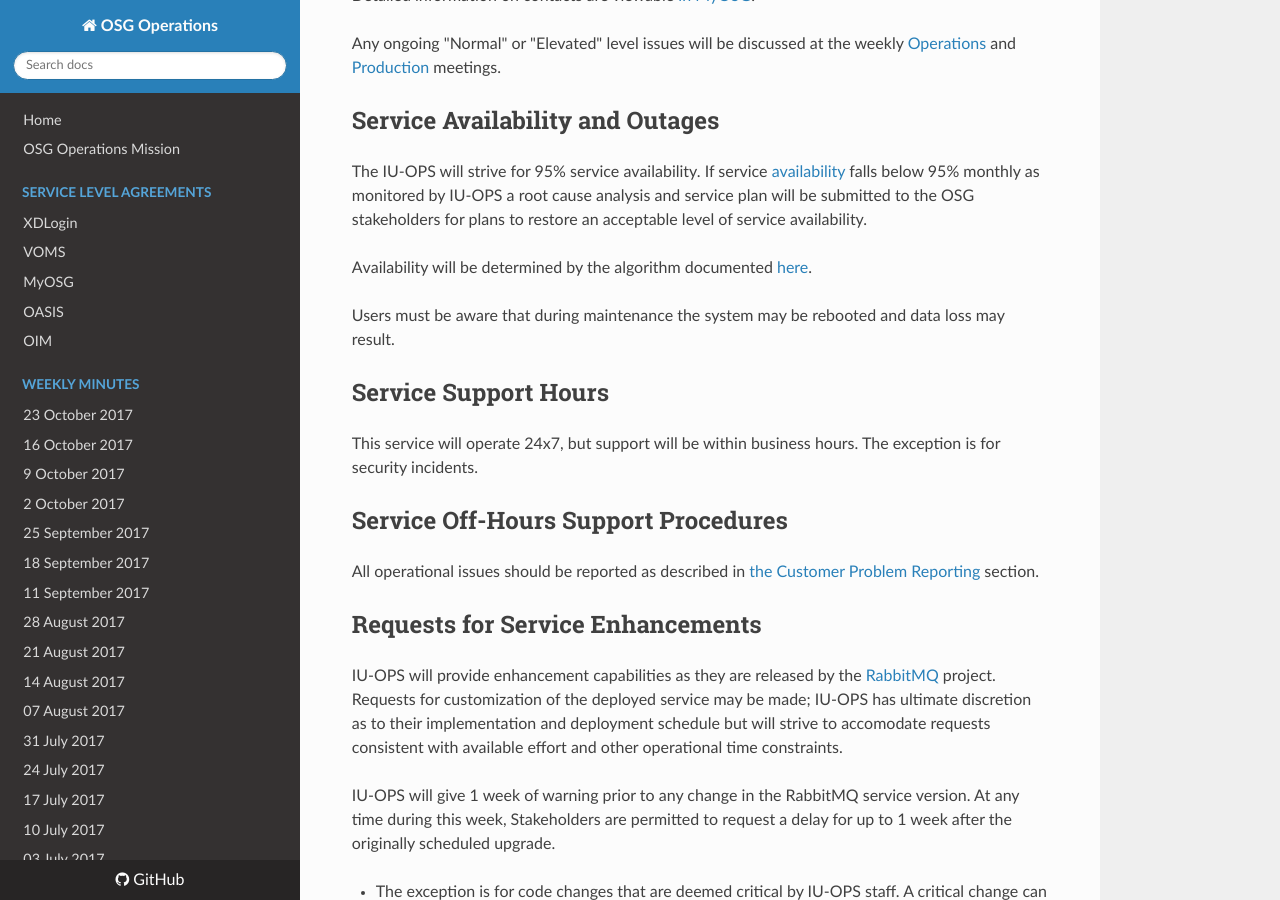
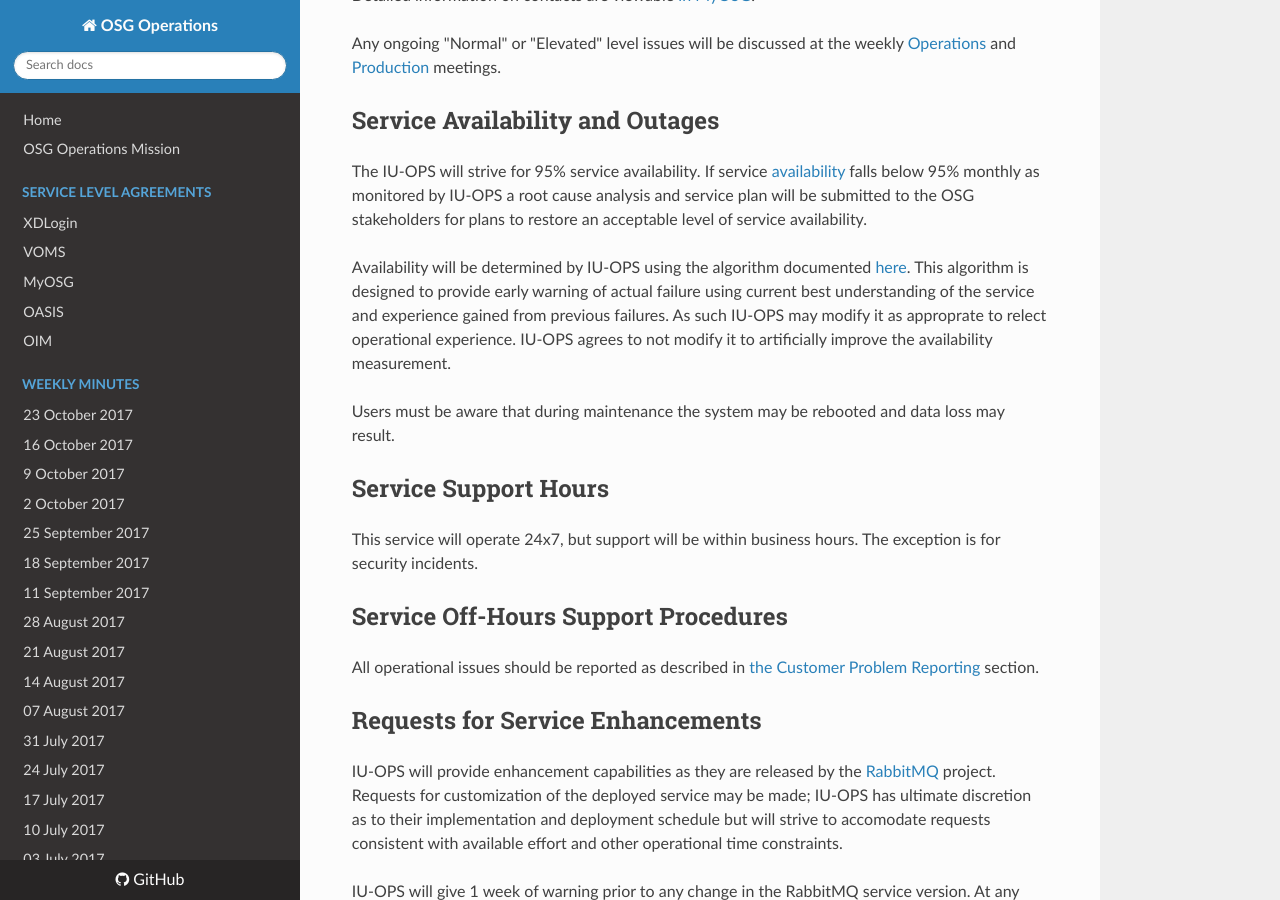
Before and after one commit to osg-htc/operations, an MkDocs documentation site: the page built from docs/SLA/event.md, in a window 1280 px wide and 900 px high, scrolled down 1668 px. Built offline with MkDocs 1.6.1, drawn with Linux system fonts in a browser that asks for light colours; nearby versions of some CDN libraries; old or Windows-style settings are respelled for this version of MkDocs.

Commit message:
Update event.md

```diff
--- a/docs/SLA/event.md
+++ b/docs/SLA/event.md
@@ -58,7 +58,7 @@ Any ongoing "Normal" or "Elevated" level issues will be discussed at the weekly
 The IU-OPS will strive for 95% service availability. If service [availability](http://monitor.grid.iu.edu/availability/avail_month_overview.html)
 falls below 95% monthly as monitored by IU-OPS a root cause analysis and service plan will be submitted to the OSG stakeholders for plans to restore an acceptable level of service availability.
 
-Availability will be determined by the algorithm documented [here](http://monitor.grid.iu.edu/availability/status/event1/status_stamp.sh).
+Availability will be determined by IU-OPS using the algorithm documented [here](http://monitor.grid.iu.edu/availability/status/event1/status_stamp.sh). This algorithm is designed to provide early warning of actual failure using current best understanding of the service and experience gained from previous failures. As such IU-OPS may modify it as approprate to relect operational experience. IU-OPS agrees to not modify it to artificially improve the availability measurement.
 
 Users must be aware that during maintenance the system may be rebooted and data loss may result.
 
```
